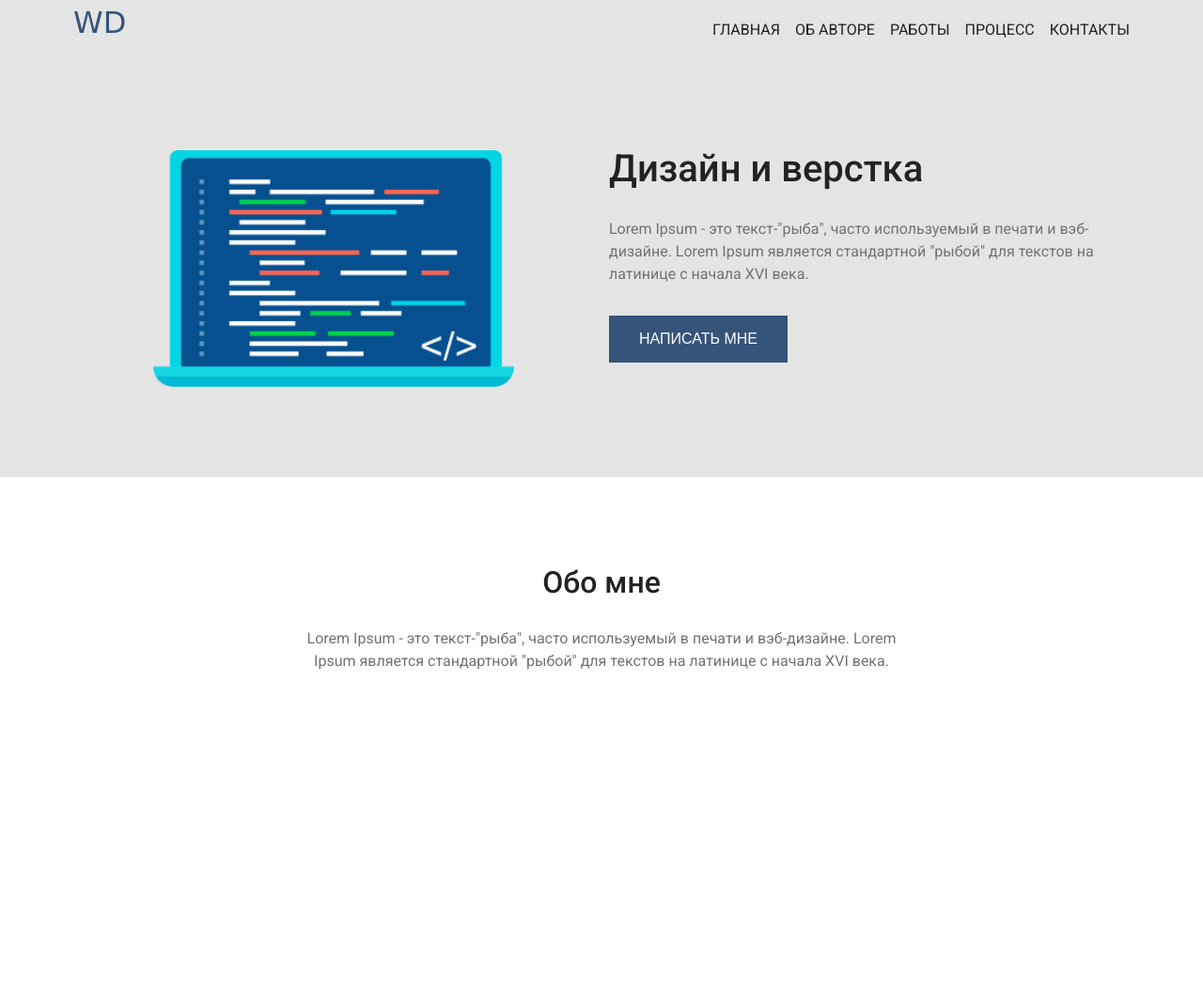
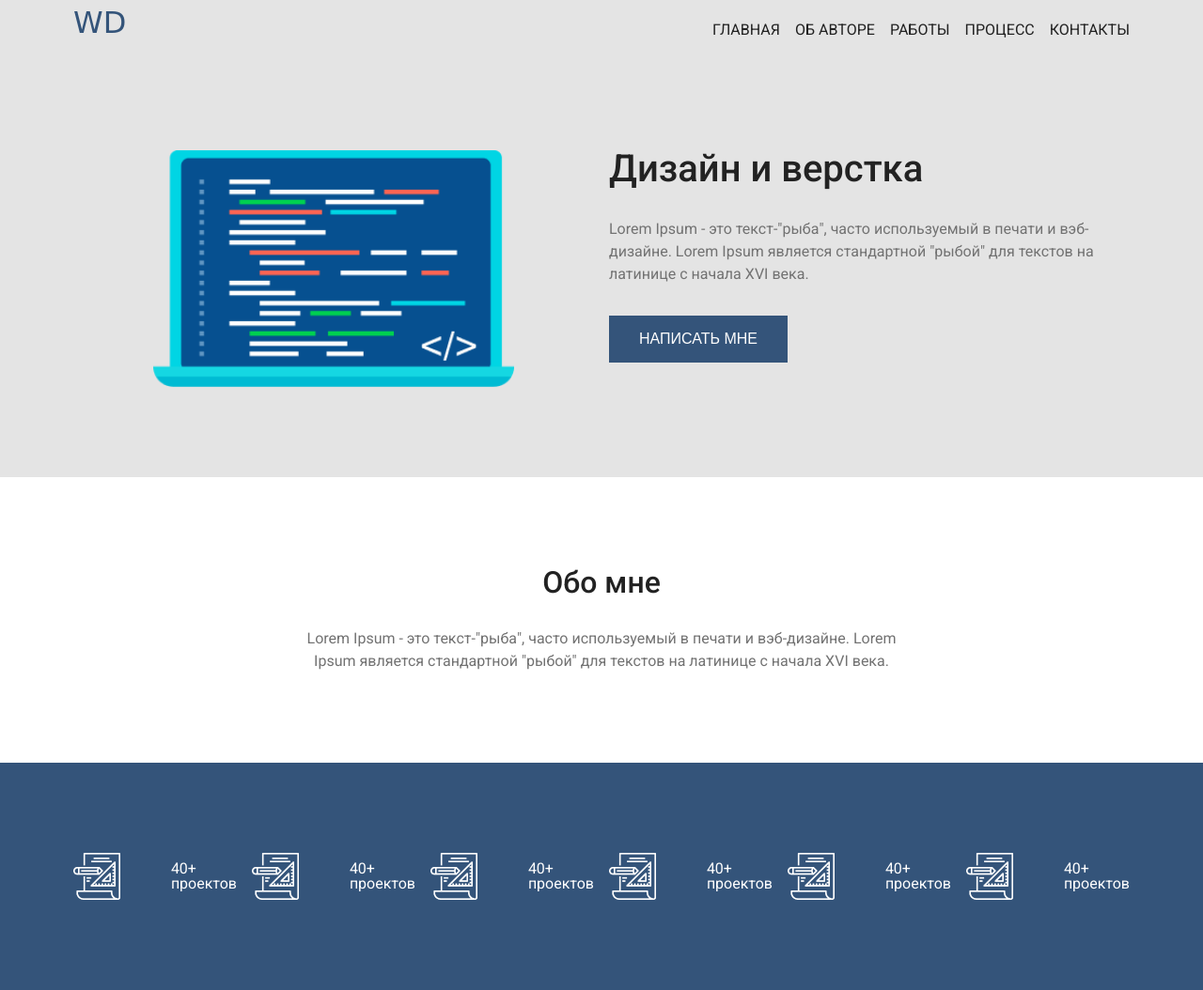
Before and after one commit to freshjsftm/practice_lending, a plain HTML site: page index.html in a window 1280 px wide. Shown: the whole page at 94% size. Before the commit the page ends 812 px from the top, so only its background shows below. Drawn offline with Linux system fonts and the light colour scheme; a web font is replaced by a local one.

Commit message:
Add number section

```diff
--- /dev/null
+++ b/assets/css/number-screen.css
@@ -0,0 +1,8 @@
+.number-screen{
+  background-color: var(--accent-color);
+  color: var(--light-color);
+}
+.number-info{
+  display: flex;
+  flex-direction: column;
+}
--- a/assets/css/style.css
+++ b/assets/css/style.css
@@ -38,6 +38,11 @@
   padding-top: 2rem;
   padding-bottom: 2rem;
 }
+.overflow{
+  overflow: hidden;
+  white-space: nowrap;
+  text-overflow: ellipsis;
+}
 
 
 @media screen and (min-width: 576px){
--- a/index.html
+++ b/index.html
@@ -14,6 +14,7 @@
   <link rel="stylesheet" href="./assets/css/header.css">
   <link rel="stylesheet" href="./assets/css/main-screen.css">
   <link rel="stylesheet" href="./assets/css/about-screen.css">
+  <link rel="stylesheet" href="./assets/css/number-screen.css">
 </head>
 <body>
   <header class="navigation">
@@ -54,5 +55,35 @@
         <p class="text-content">Lorem Ipsum - это текст-"рыба", часто используемый в печати и вэб-дизайне. Lorem Ipsum является стандартной "рыбой" для текстов на латинице с начала XVI века.</p>
       </article>
   </section>
+  <section class="number-screen paddingY">
+    <div class="container">
+      <div class="row">
+        <div class="col-6 col-sm-4 col-md-2 flex">
+          <img src="./assets/images/project.png" alt="" class="number-image">
+          <div class="number-info"><span class="overflow">40+</span><span class="overflow">проектов</span></div>
+        </div>
+        <div class="col-6 col-sm-4 col-md-2 flex">
+          <img src="./assets/images/project.png" alt="" class="number-image">
+          <div class="number-info"><span class="overflow">40+</span><span class="overflow">проектов</span></div>
+        </div>
+        <div class="col-6 col-sm-4 col-md-2 flex">
+          <img src="./assets/images/project.png" alt="" class="number-image">
+          <div class="number-info"><span class="overflow">40+</span><span class="overflow">проектов</span></div>
+        </div>
+        <div class="col-6 col-sm-4 col-md-2 flex">
+          <img src="./assets/images/project.png" alt="" class="number-image">
+          <div class="number-info"><span class="overflow">40+</span><span class="overflow">проектов</span></div>
+        </div>
+        <div class="col-6 col-sm-4 col-md-2 flex">
+          <img src="./assets/images/project.png" alt="" class="number-image">
+          <div class="number-info"><span class="overflow">40+</span><span class="overflow">проектов</span></div>
+        </div>
+        <div class="col-6 col-sm-4 col-md-2 flex">
+          <img src="./assets/images/project.png" alt="" class="number-image">
+          <div class="number-info"><span class="overflow">40+</span><span class="overflow">проектов</span></div>
+        </div>
+      </div>
+    </div>
+  </section>
 </body>
 </html>
```
Also changed, not shown: assets/images/project.png (added).
